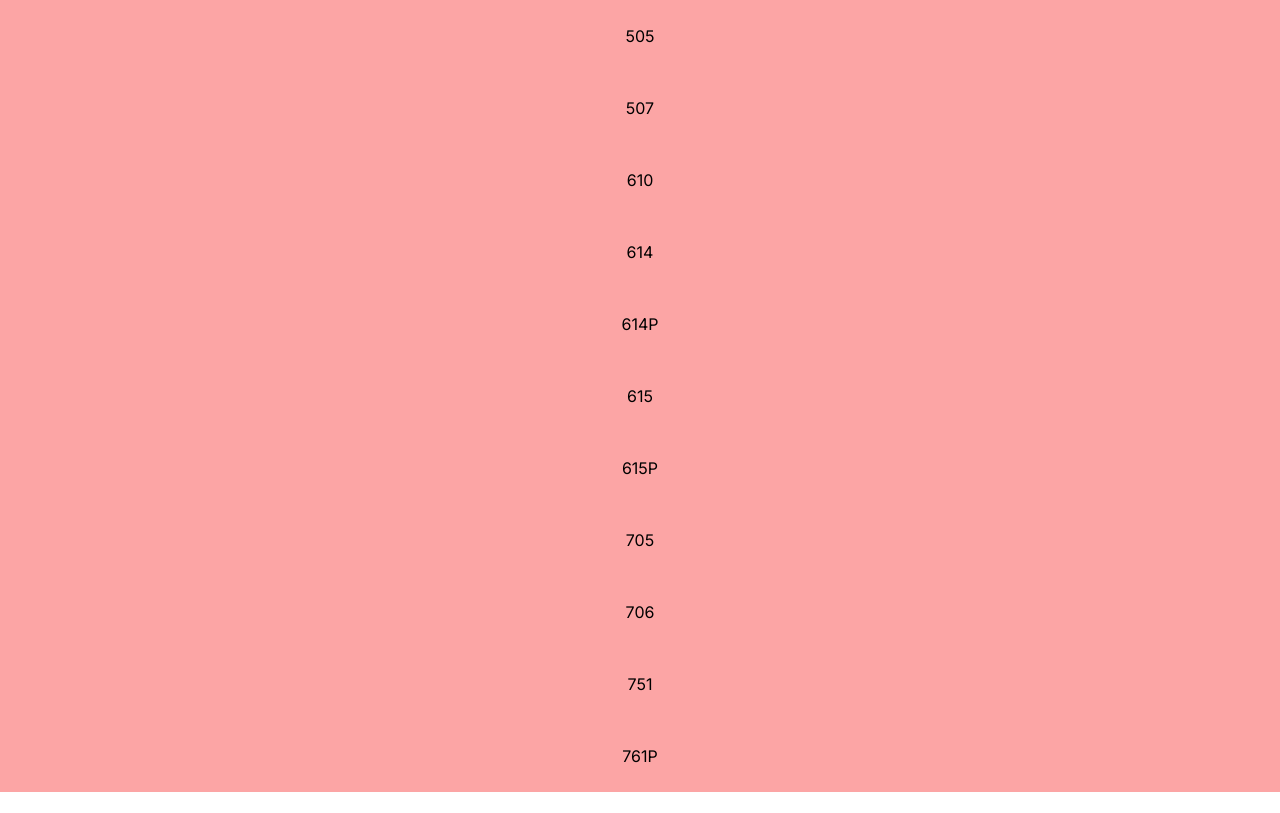
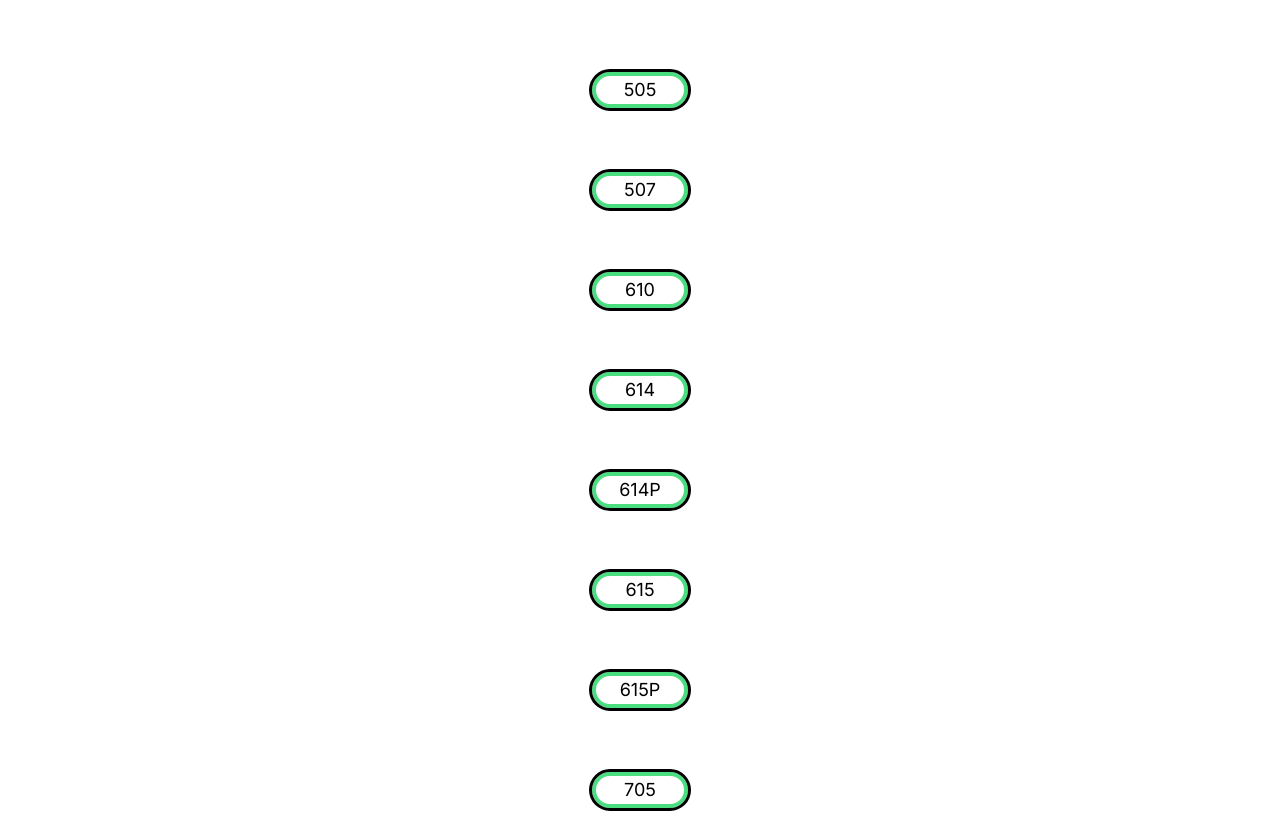
Before and after one commit to r7chardgh/lrt-realtime, a Next.js app: page / in a window 1280 px wide. Shown: the top 813 px of the page. Built offline with nearby package versions, Linux system fonts and the light colour scheme.

Commit message:
Modify main page style

```diff
--- a/app/layout.tsx
+++ b/app/layout.tsx
@@ -5,8 +5,8 @@ import "./globals.css";
 const inter = Inter({ subsets: ["latin"] });
 
 export const metadata: Metadata = {
-  title: "Create Next App",
-  description: "Generated by create next app",
+  title: "LRT Realtime APP",
+  description: "Get LRT info instantly!",
 };
 
 export default function RootLayout({
--- a/app/page.tsx
+++ b/app/page.tsx
@@ -1,12 +1,15 @@
-import Image from "next/image";
+
 import { fetchLrtDataByStationId } from "./lib/data";
 import Link from "next/link";
 import RouteList from "@/route.json"
 export const runtime = "edge";
 export default async function Home() {
   return (
-    <main>
-      {RouteList.map((r) => (<Link key={r} href={`/route/${r}`} className="p-6 bg-red-300 flex justify-center items-center gap-2"><p>{r}</p></Link>))}
+    <main className="flex justify-center items-center w-full p-12 ">
+      <div className="flex flex-col gap-4 flex-wrap w-full">
+
+      {RouteList.map((r) => (<Link key={r} href={`/route/${r}`} className="w-full flex-1 p-6  flex justify-center items-center gap-2"><p className="w-24 text-lg rounded-3xl border-4 border-green-400 flex justify-center outline">{r}</p></Link>))}
+      </div>
     </main>
   );
 }
--- a/app/route/page.tsx
+++ /dev/null
@@ -1,7 +0,0 @@
-export default async function Page() {
-  return (
-    <main>
-      <h1>Routes</h1>
-    </main>
-  );
-}
```
